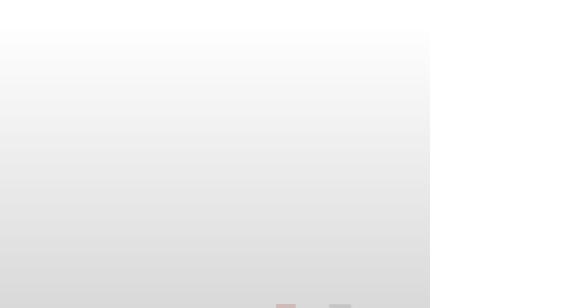
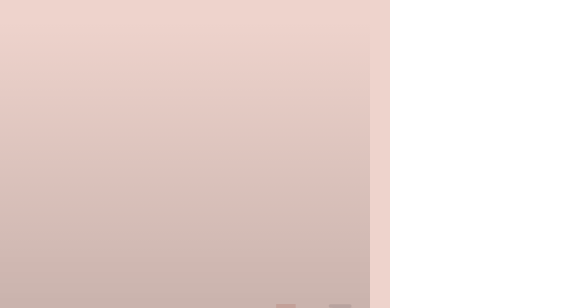
Before and after one commit to GabrielCarreiro/pet-home, a website: page src/views/index.html in a window 390 px wide. Shown: the top 308 px of the page, 585 px wide, since content can reach past the window. Drawn offline with nearby package versions, Linux system fonts and the light colour scheme; files that its build step writes are made by us from their sources; files whose address does not match are found by name.

Commit message:
Versão 1.0.0

```diff
--- /dev/null
+++ b/public/styles/responsive.css
@@ -0,0 +1,15 @@
+@media (max-width: 400px){
+
+
+    .page-login {
+        background-position: fixed;
+        background-color: #eed3cc;
+        overflow: hidden;
+
+    }
+    .content{
+       width: 390px;
+    }
+
+
+}
--- a/src/views/index.html
+++ b/src/views/index.html
@@ -2,10 +2,11 @@
 
 {% block styles %}
 				<link rel="stylesheet" href="styles/login.css">
+				<link rel="stylesheet" href="styles/responsive.css">
 {% endblock styles %}
 
 {% block content %}
-
+	<section id="index">
 	<div class="page-login">
 		<div class="content">
 			<header>
@@ -24,4 +25,5 @@
 		</div>
 	</div>
 </div>
+</section>
 {% endblock content %}
```
Also changed, not shown: 1 other file.
